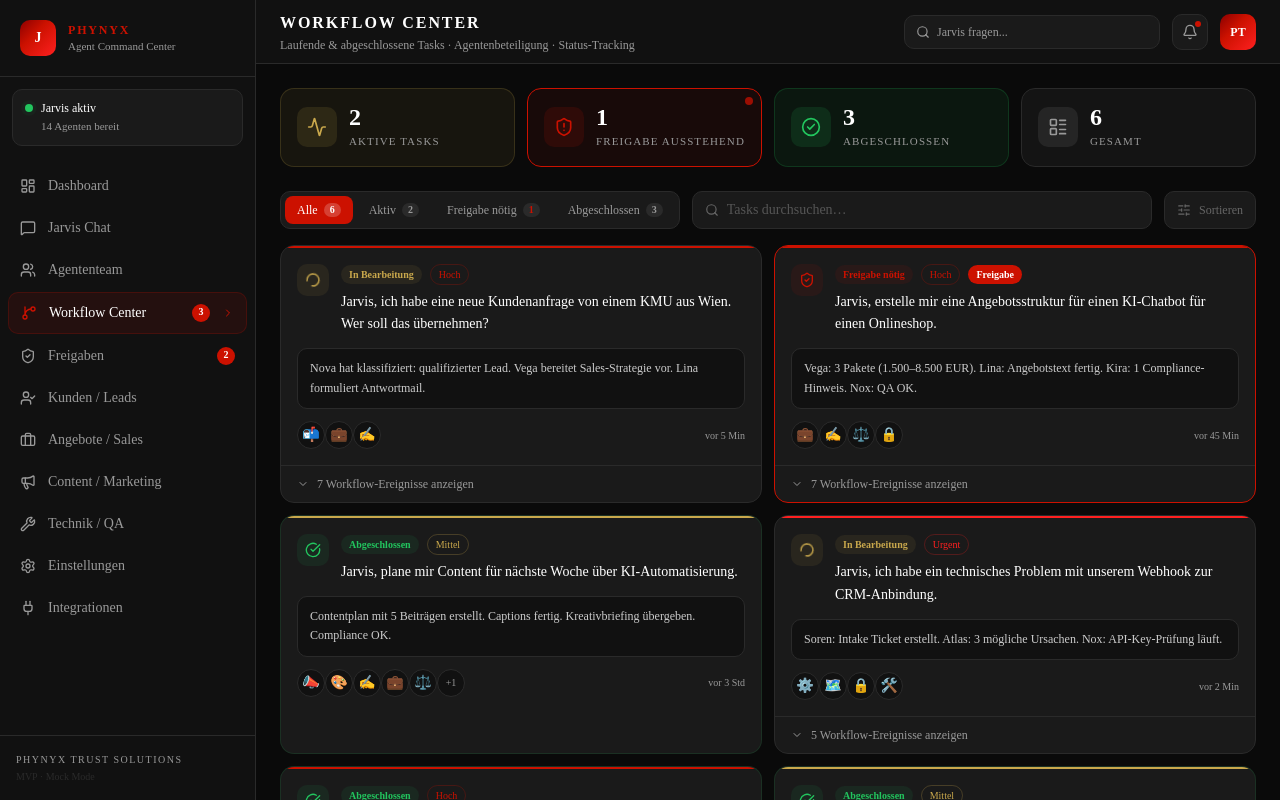
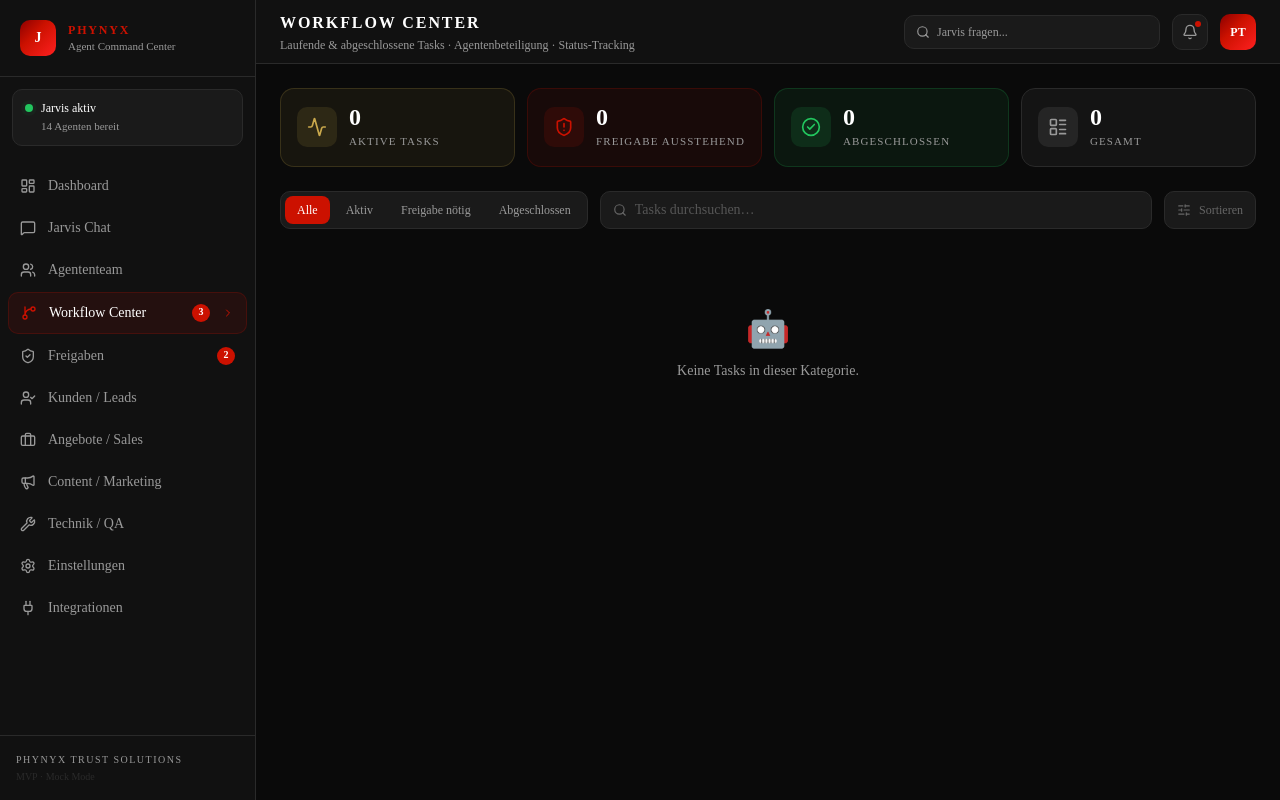
Before and after one commit to phynyx1980/Phynyx-Agent-Cockpit, a Next.js app: page /workflows in a window 1280 px wide. Built offline with nearby package versions, Linux system fonts and the light colour scheme.

Commit message:
chore: auto-update 2026-06-01 14:13

```diff
--- a/src/app/workflows/page.tsx
+++ b/src/app/workflows/page.tsx
@@ -1,7 +1,6 @@
 import { AppShell } from "@/components/layout/AppShell";
 import { WorkflowStats } from "@/components/workflows/WorkflowStats";
 import { WorkflowList } from "@/components/workflows/WorkflowList";
-import { MOCK_TASKS, MOCK_LOGS } from "@/lib/mock-data/workflows";
 
 export default function WorkflowsPage() {
   return (
@@ -10,8 +9,8 @@ export default function WorkflowsPage() {
       subtitle="Laufende & abgeschlossene Tasks · Agentenbeteiligung · Status-Tracking"
     >
       <div className="space-y-6">
-        <WorkflowStats tasks={MOCK_TASKS} />
-        <WorkflowList tasks={MOCK_TASKS} logs={MOCK_LOGS} />
+        <WorkflowStats tasks={[]} />
+        <WorkflowList tasks={[]} logs={{}} />
       </div>
     </AppShell>
   );
```
